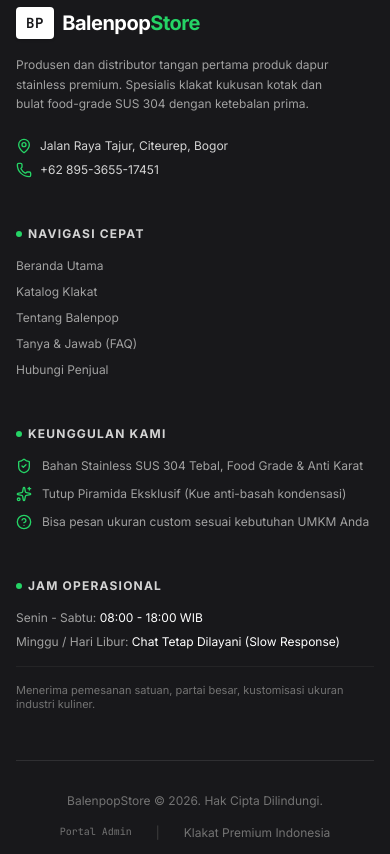
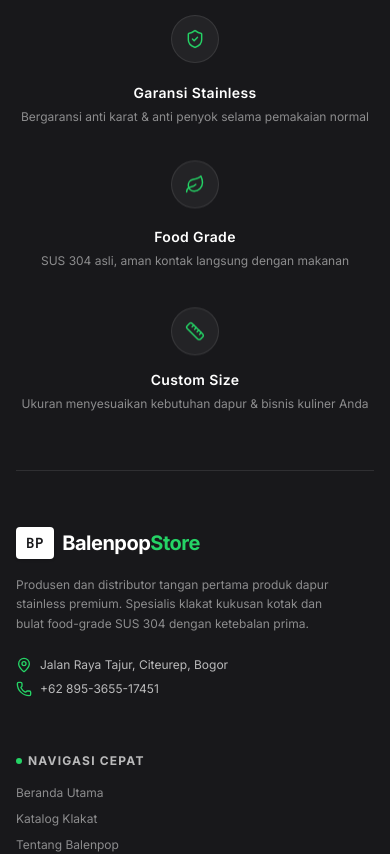
Before and after one commit to arsenioriszaid-tech/Balenpopstore-1, a Next.js app: page / in a window 390 px wide. Shown: the part 5940-6794 px from the top of the page. Built offline with nearby package versions, Linux system fonts and the light colour scheme.

Commit message:
Add files via upload

```diff
--- a/components/storefront/Footer.tsx
+++ b/components/storefront/Footer.tsx
@@ -2,17 +2,69 @@
 
 import React from "react";
 import Link from "next/link";
-import { Phone, MapPin, ShieldCheck, HelpCircle, Mail, Sparkles } from "lucide-react";
+import {
+  Phone,
+  MapPin,
+  ShieldCheck,
+  HelpCircle,
+  Mail,
+  Sparkles,
+  Leaf,
+  Ruler,
+} from "lucide-react";
+
+const trustBadges = [
+  {
+    icon: ShieldCheck,
+    title: "Garansi Stainless",
+    desc: "Bergaransi anti karat & anti penyok selama pemakaian normal",
+  },
+  {
+    icon: Leaf,
+    title: "Food Grade",
+    desc: "SUS 304 asli, aman kontak langsung dengan makanan",
+  },
+  {
+    icon: Ruler,
+    title: "Custom Size",
+    desc: "Ukuran menyesuaikan kebutuhan dapur & bisnis kuliner Anda",
+  },
+];
 
 export default function Footer() {
   const currentYear = new Date().getFullYear();
 
   return (
-    <footer className="bg-primary text-white border-t border-white/10 pt-16 pb-8">
+    <footer className="bg-primary text-white border-t border-white/10 pt-20 pb-10">
       <div className="mx-auto max-w-7xl px-4 sm:px-6 lg:px-8">
 
+        {/* Trust Badges Section */}
+        <div className="grid grid-cols-1 sm:grid-cols-3 gap-10 pb-14 mb-14 border-b border-white/10">
+          {trustBadges.map((badge, i) => (
+            <div
+              key={badge.title}
+              className="flex flex-col items-center text-center gap-3 sm:flex-row sm:items-start sm:text-left sm:gap-4"
+            >
+              <div
+                className="animate-float-slow flex h-12 w-12 flex-shrink-0 items-center justify-center rounded-full border border-white/10 bg-white/5"
+                style={{ animationDelay: `${i * 0.7}s` }}
+              >
+                <badge.icon className="h-5 w-5 text-accent" strokeWidth={1.75} />
+              </div>
+              <div>
+                <h5 className="text-sm font-semibold tracking-wide text-white">
+                  {badge.title}
+                </h5>
+                <p className="mt-1 text-xs leading-relaxed text-white/50">
+                  {badge.desc}
+                </p>
+              </div>
+            </div>
+          ))}
+        </div>
+
         {/* Main Grid */}
-        <div className="grid grid-cols-1 md:grid-cols-4 gap-12 pb-12 border-b border-white/10">
+        <div className="grid grid-cols-1 md:grid-cols-4 gap-14 pb-14 border-b border-white/10">
 
           {/* Column 1: Brand details */}
           <div className="md:col-span-1.5 space-y-4">
@@ -24,10 +76,10 @@ export default function Footer() {
                 Balenpop<span className="text-accent">Store</span>
               </span>
             </div>
-            <p className="text-neutral-400 text-xs leading-relaxed max-w-xs">
+            <p className="text-white/50 text-xs leading-relaxed max-w-xs">
               Produsen dan distributor tangan pertama produk dapur stainless premium. Spesialis klakat kukusan kotak dan bulat food-grade SUS 304 dengan ketebalan prima.
             </p>
-            <div className="flex flex-col gap-2 pt-2 text-xs text-neutral-300">
+            <div className="flex flex-col gap-2 pt-2 text-xs text-white/70">
               <div className="flex items-center gap-2">
                 <MapPin className="h-4 w-4 text-accent flex-shrink-0" />
                 <span>Jalan Raya Tajur, Citeurep, Bogor</span>
@@ -41,11 +93,11 @@ export default function Footer() {
 
           {/* Column 2: Navigation Links */}
           <div>
-            <h4 className="font-sans text-xs font-bold uppercase tracking-widest text-neutral-300 mb-4 flex items-center gap-1.5">
+            <h4 className="font-sans text-xs font-bold uppercase tracking-widest text-white/70 mb-4 flex items-center gap-1.5">
               <span className="h-1.5 w-1.5 bg-accent rounded-full" />
               Navigasi Cepat
             </h4>
-            <ul className="space-y-2.5 text-xs text-neutral-400">
+            <ul className="space-y-2.5 text-xs text-white/50">
               <li>
                 <Link href="/" className="hover:text-white transition-colors">Beranda Utama</Link>
               </li>
@@ -66,11 +118,11 @@ export default function Footer() {
 
           {/* Column 3: Reassurance Highlights */}
           <div>
-            <h4 className="font-sans text-xs font-bold uppercase tracking-widest text-neutral-300 mb-4 flex items-center gap-1.5">
+            <h4 className="font-sans text-xs font-bold uppercase tracking-widest text-white/70 mb-4 flex items-center gap-1.5">
               <span className="h-1.5 w-1.5 bg-accent rounded-full" />
               Keunggulan Kami
             </h4>
-            <ul className="space-y-3 text-xs text-neutral-400">
+            <ul className="space-y-3 text-xs text-white/50">
               <li className="flex gap-2.5">
                 <ShieldCheck className="h-4 w-4 text-accent flex-shrink-0" />
                 <span>Bahan Stainless SUS 304 Tebal, Food Grade & Anti Karat</span>
@@ -88,15 +140,15 @@ export default function Footer() {
 
           {/* Column 4: Newsletter / Quick Support info */}
           <div>
-            <h4 className="font-sans text-xs font-bold uppercase tracking-widest text-neutral-300 mb-4 flex items-center gap-1.5">
+            <h4 className="font-sans text-xs font-bold uppercase tracking-widest text-white/70 mb-4 flex items-center gap-1.5">
               <span className="h-1.5 w-1.5 bg-accent rounded-full" />
               Jam Operasional
             </h4>
-            <div className="text-xs text-neutral-400 space-y-2">
+            <div className="text-xs text-white/50 space-y-2">
               <p>Senin - Sabtu: <span className="text-white">08:00 - 18:00 WIB</span></p>
               <p>Minggu / Hari Libur: <span className="text-white">Chat Tetap Dilayani (Slow Response)</span></p>
               <div className="pt-4 border-t border-white/5 mt-4">
-                <p className="text-[11px] text-neutral-500">Menerima pemesanan satuan, partai besar, kustomisasi ukuran industri kuliner.</p>
+                <p className="text-[11px] text-white/40">Menerima pemesanan satuan, partai besar, kustomisasi ukuran industri kuliner.</p>
               </div>
             </div>
           </div>
@@ -104,18 +156,33 @@ export default function Footer() {
         </div>
 
         {/* Bottom Credits & Legalities */}
-        <div className="pt-8 flex flex-col sm:flex-row items-center justify-between gap-4 text-xs text-neutral-500">
+        <div className="pt-10 flex flex-col sm:flex-row items-center justify-between gap-4 text-xs text-white/40">
           <div>
             BalenpopStore © {currentYear}. Hak Cipta Dilindungi.
           </div>
           <div className="flex gap-6">
             <Link href="/admin/login" className="hover:text-white transition-colors font-mono text-[10px]">Portal Admin</Link>
-            <span className="text-neutral-700">|</span>
-            <span className="text-neutral-500">Klakat Premium Indonesia</span>
+            <span className="text-white/20">|</span>
+            <span className="text-white/40">Klakat Premium Indonesia</span>
           </div>
         </div>
 
       </div>
+
+      <style jsx>{`
+        @keyframes float-slow {
+          0%,
+          100% {
+            transform: translateY(0px);
+          }
+          50% {
+            transform: translateY(-8px);
+          }
+        }
+        .animate-float-slow {
+          animation: float-slow 4.5s ease-in-out infinite;
+        }
+      `}</style>
     </footer>
   );
 }
```
